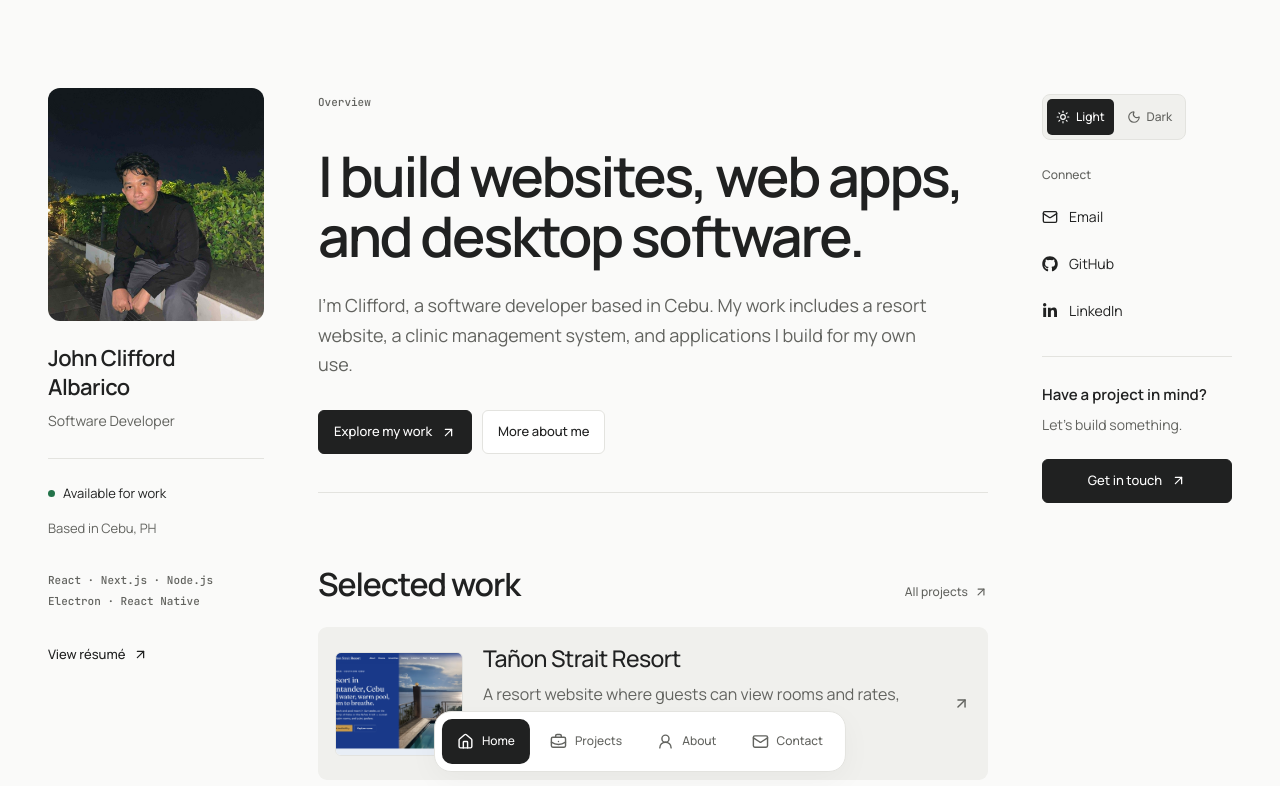
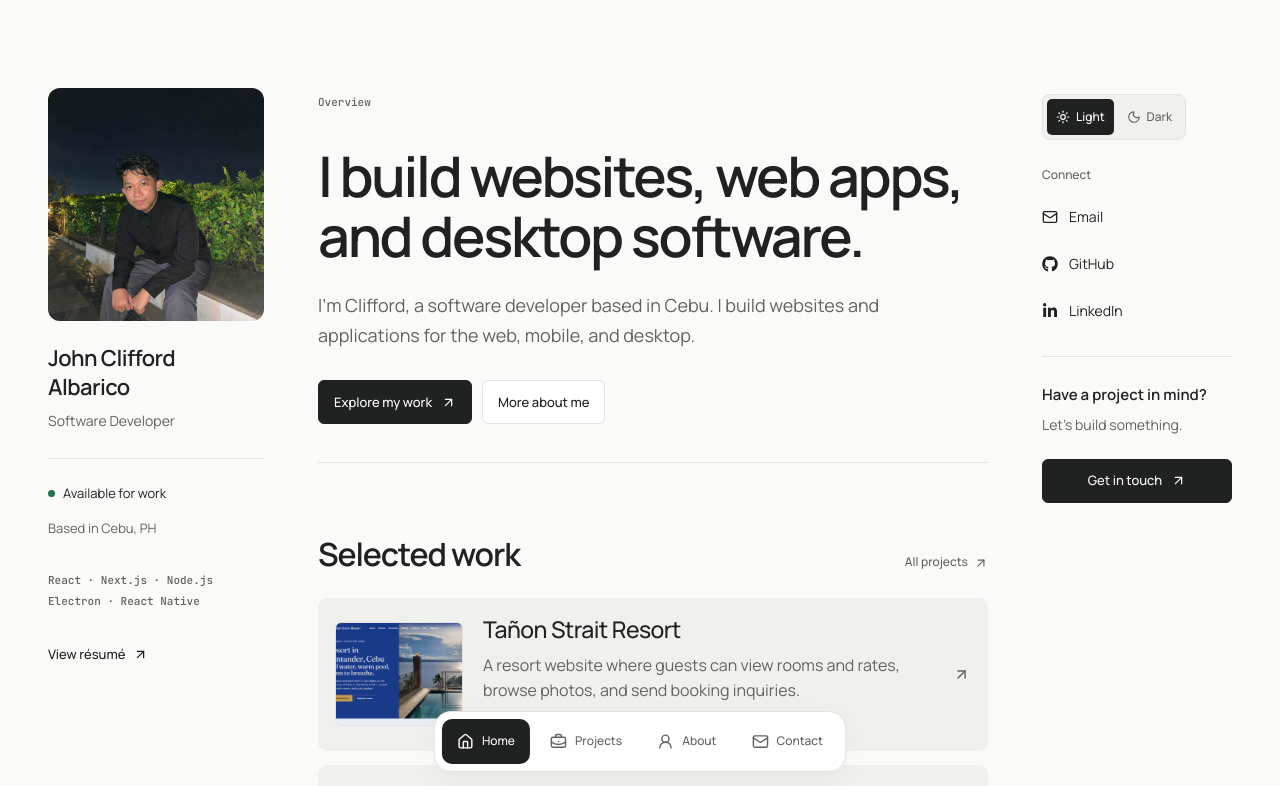
Before and after one commit to JohnCliffordAlbarico/Portfolio-V2, a React (Vite) app in the folder frontend/: page / in a window 1280 px wide. Shown: the top 786 px of the page. Built offline with nearby package versions, Linux system fonts and the light colour scheme.

Commit message:
small changes

```diff
--- a/frontend/src/constants/seo.js
+++ b/frontend/src/constants/seo.js
@@ -9,7 +9,7 @@ const DEFAULT_IMAGE = `${SITE_URL}/social-preview.jpg`
 const pages = {
   '/': {
     title: 'John Clifford Albarico | Software Developer in Cebu',
-    description: 'John Clifford Albarico is a software developer in Cebu. See his resort website, clinic management software, and personal web and desktop projects.',
+    description: 'John Clifford Albarico is a software developer based in Cebu who creates websites, web applications, mobile apps, and desktop software.',
     type: 'ProfilePage',
   },
   '/about': {
--- a/frontend/src/pages/Home.jsx
+++ b/frontend/src/pages/Home.jsx
@@ -12,7 +12,7 @@ export default function Home() {
     <>
       <section className="intro" aria-labelledby="intro-title">
         <h1 id="intro-title">I build websites, web apps, and desktop software.</h1>
-        <p className="intro-lead">I'm Clifford, a software developer based in Cebu. My work includes a resort website, a clinic management system, and applications I build for my own use.</p>
+        <p className="intro-lead">I'm Clifford, a software developer based in Cebu. I build websites and applications for the web, mobile, and desktop.</p>
         <div className="intro-actions">
           <Link className="button button-primary" to="/projects">Explore my work <ArrowUpRight size={15} aria-hidden="true" /></Link>
           <Link className="button" to="/about">More about me</Link>
```
